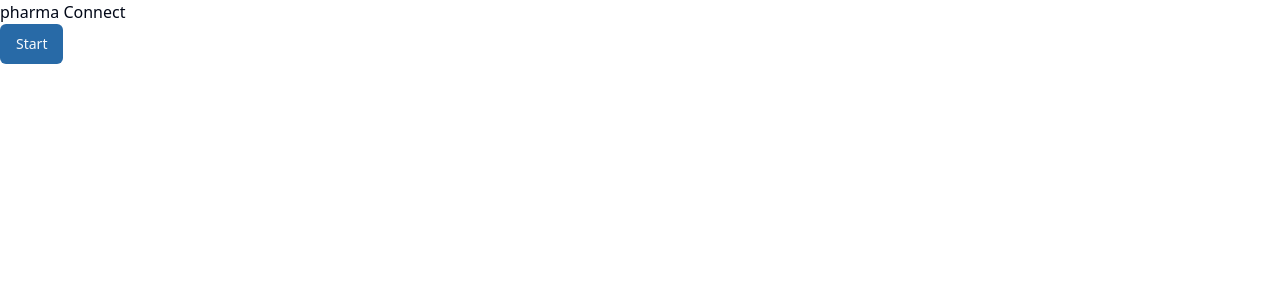
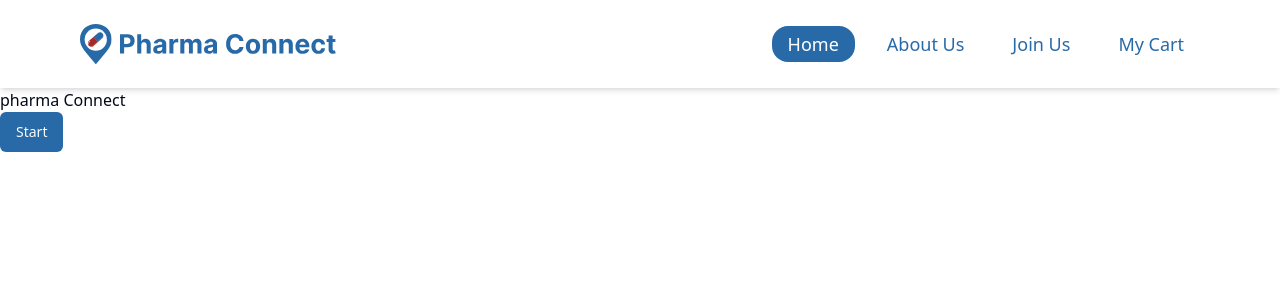
Before and after one commit to NebiyouChanie/pharma-connect-frontend, a React (Vite) app: page / in a window 1280 px wide. Shown: the top 300 px of the page. Built offline with nearby package versions, Linux system fonts and the light colour scheme.

Commit message:
createing Reusable Navbar and side menu

```diff
--- a/src/App.jsx
+++ b/src/App.jsx
@@ -1,14 +1,31 @@
-import { Routes, Route } from 'react-router-dom';
-import Home from './pages/Home';
-
+import { BrowserRouter as Router, Routes, Route } from "react-router-dom";
+import Navbar from "./components/Navbar";
+import SideMenu from "./components/SideMenu";
+import Home from "./pages/Home";
+import { useState } from "react";
 
 function App() {
+  const [role, setRole] = useState('user');
 
   return (
-    <Routes>
-      <Route path="/" element={<Home />} />
-    </Routes>
-  )
+    <Router>
+      {/* Desktop Navbar */}
+      <div className="hidden md:block">
+        <Navbar role={role} />
+      </div>
+
+      {/* Mobile Side Menu */}
+      <div className="md:hidden">
+        <SideMenu role={role} />
+      </div>
+
+      {/* Routes */}
+      <Routes>
+        <Route path="/" element={<Home />} />
+        {/* other routes*/}
+      </Routes>
+    </Router>
+  );
 }
 
-export default App
+export default App;
--- /dev/null
+++ b/src/components/NavBar.jsx
@@ -0,0 +1,38 @@
+import React from 'react'
+import Logo from '../assets/Logo.svg'
+import { NavLink } from "react-router-dom";
+import navLinksByRole from "../constants/navLinks";
+
+function NavBar({role}) {
+  const links = navLinksByRole[role];
+
+  return (
+    <header className=' bg-lightbg py-6 shadow-md'>
+      <div className='container flex justify-between items-center'>
+        <div >
+          <img src={Logo} alt="pharma connect logo" className='h-6 md:h-8 lg:h-10' />
+        </div>
+          <nav className=" text-primary ">
+            <ul className="flex space-x-4">
+              {links.map((link) => (
+                <li key={link.path}>
+                  <NavLink
+                    to={link.path}
+                    className={({ isActive }) =>
+                      isActive
+                        ? "text-white bg-primary rounded-2xl px-4 py-[6px] font-medium text-[18px]"
+                        : "hover:text-white hover:bg-primary hover:rounded-2xl px-4 py-[6px] font-medium text-[18px] transition-all ease-in-out"
+                      }
+                      >
+                    {link.label}
+                  </NavLink>
+                </li>
+              ))}
+            </ul>
+          </nav>
+      </div>
+    </header>
+  )
+}
+
+export default NavBar
--- /dev/null
+++ b/src/components/SideMenu.jsx
@@ -0,0 +1,73 @@
+import React, { useState } from "react";
+import { NavLink } from "react-router-dom";
+import Logo from "../assets/Logo.svg";
+import navLinksByRole from "../constants/navLinks";
+
+function SideMenu({ role }) {
+  const [isOpen, setIsOpen] = useState(false);
+  const links = navLinksByRole[role];
+
+  const toggleMenu = () => {
+    setIsOpen(!isOpen);
+  };
+
+  return (
+    <div>
+      {/* Hamburger Icon */}
+      <div className="md:hidden bg-lightbg p-4 flex justify-between items-center shadow-md z-10">
+        <img src={Logo} alt="pharma connect logo" className="h-8" />
+        <button onClick={toggleMenu}>
+          {isOpen ? (
+
+            <p className="text-primary text-2xl"></p>
+          ) : (
+            <p className="text-primary text-2xl">H</p>
+          )}
+        </button>
+      </div>
+
+      {/* Side Menu */}
+      <aside
+        className={`fixed top-0 left-0 h-full w-64 bg-white shadow-lg transform ${
+          isOpen ? "translate-x-0 z-30" : "-translate-x-full"
+        } transition-transform duration-300 ease-in-out`}
+      >
+        <div className="p-4 flex justify-between items-center border-b border-gray-200">
+          <img src={Logo} alt="pharma connect logo" className="h-6" />
+          <button onClick={toggleMenu}>
+            <p className="text-primary text-2xl">X</p>
+          </button>
+        </div>
+        <nav className="mt-4 text-primary">
+          <ul className="space-y-4 px-4">
+            {links.map((link) => (
+              <li key={link.path}>
+                <NavLink
+                  to={link.path}
+                  className={({ isActive }) =>
+                    isActive
+                      ? "text-white bg-primary rounded-md px-4 py-2 block"
+                      : "hover:text-white hover:bg-primary rounded-md px-4 py-2 block transition-all ease-in-out"
+                  }
+                  onClick={toggleMenu}
+                >
+                  {link.label}
+                </NavLink>
+              </li>
+            ))}
+          </ul>
+        </nav>
+      </aside>
+
+      {/* Overlay */}
+      {isOpen && (
+        <div
+          className="fixed inset-0 bg-black bg-opacity-50 z-20"
+          onClick={toggleMenu}
+        ></div>
+      )}
+    </div>
+  );
+}
+
+export default SideMenu;
--- /dev/null
+++ b/src/constants/navLinks.js
@@ -0,0 +1,31 @@
+const navLinksByRole = {
+    user: [
+      { path: "/", label: "Home" },
+      { path: "/about-us", label: "About Us" },
+      { path: "/join-us", label: "Join Us" },
+      { path: "/cart", label: "My Cart" },
+    ],
+    pharmacist: [
+      { path: "/", label: "Dashboard" },
+      { path: "/inventory", label: "Manage Inventory" },
+      { path: "/profile", label: "Profile" },
+      { path: "/profile", label: "My pharmacy" },
+
+    ],
+    admin: [
+      { path: "/", label: "Admin Dashboard" },
+      { path: "/manage-pharmacies", label: "Pharmacies" },
+      { path: "/reports", label: "Medicines" },
+      { path: "/manage-pharmacies", label: "Applications" },
+    ],
+    owner: [
+        { path: "/", label: "Dashboard" },
+        { path: "/inventory", label: "Manage Inventory" },
+        { path: "/profile", label: "Profile" },
+        { path: "/profile", label: "My pharmacy" },
+        { path: "/settings", label: "Employees" },
+    ],
+  };
+
+
+  export default navLinksByRole
--- a/src/main.jsx
+++ b/src/main.jsx
@@ -1,13 +1,10 @@
 import { StrictMode } from 'react'
 import { createRoot } from 'react-dom/client'
-import { BrowserRouter } from 'react-router-dom';
 import './index.css'
 import App from './App.jsx'
 
 createRoot(document.getElementById('root')).render(
   <StrictMode>
-    <BrowserRouter>
       <App />
-    </BrowserRouter>
   </StrictMode>,
 )
--- a/tailwind.config.js
+++ b/tailwind.config.js
@@ -50,7 +50,24 @@ export default {
   				'4': 'hsl(var(--chart-4))',
   				'5': 'hsl(var(--chart-5))'
   			}
-  		}
+  		},
+		  container: {
+			center: true, // Centers the container
+			padding: {
+			  DEFAULT: '1rem', // Default padding for all screen sizes
+			  sm: '2rem', // Padding for small screens
+			  lg: '4rem', // Padding for large screens
+			  xl: '5rem', // Padding for extra-large screens
+			  '2xl': '6rem', // Padding for 2xl screens
+			},
+			screens: {
+			  sm: '640px',
+			  md: '768px',
+			  lg: '1024px',
+			  xl: '1280px',
+			  '2xl': '1536px',
+			},
+		  },
   	}
   },
   plugins: [require("tailwindcss-animate")],
```
